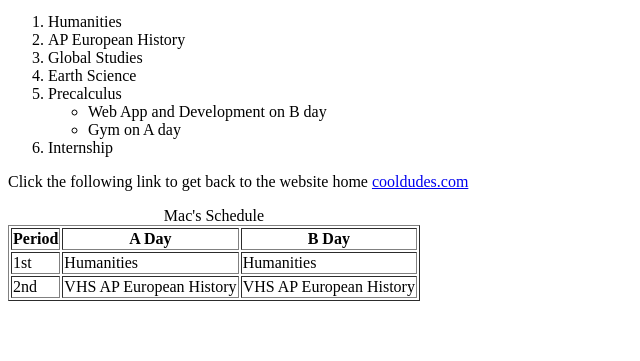
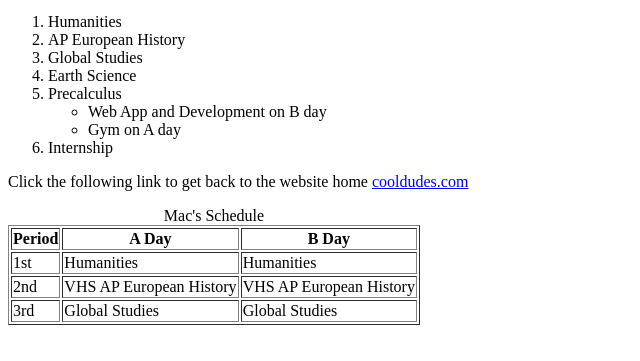
Before and after one commit to mpfarricy1116/376, a plain HTML site: page playground/Schedule.html in a window 1280 px wide. Shown: the part 101-462 px from the top of the page, without its empty margins (0-640 px from the left). Drawn offline with Linux system fonts and the light colour scheme.

Commit message:
Some new stuff

```diff
--- a/Schedule.html
+++ b/playground/Schedule.html
@@ -45,6 +45,13 @@
                       <td>VHS AP European History</td>
                   </tr>
 
+                  <tr>
+                      <td>3rd</td>
+                      <td>Global Studies</td>
+                      <td>Global Studies</td>
+                  </tr>
+
+
 
 
 
```
Also changed, not shown: playground/practice.html (renamed from practice.html, +5 -0 lines), project1/academics.html (added), project1/extracirricular.html (added), project1/home.html (added).
